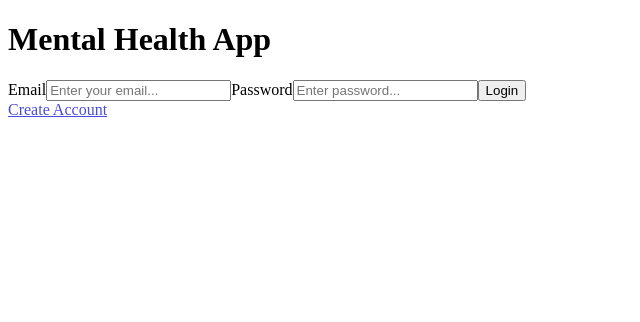
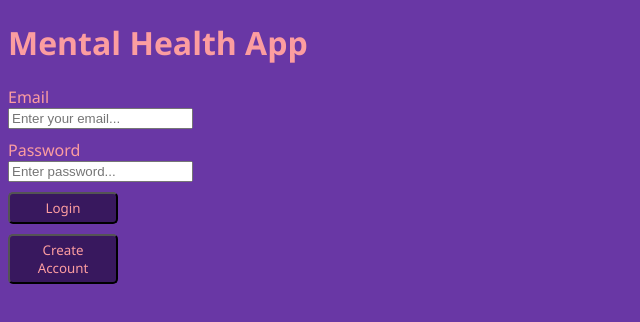
Before and after one commit to connerbenitez/MentalHealth, a React (Vite) app in the folder MentalHealth-main/my-react-app/: page / in a window 1280 px wide. Shown: the top 322 px of the page, without its empty margins (0-640 px from the left). Built offline with nearby package versions, Linux system fonts and the light colour scheme.

Commit message:
CSS styling

```diff
--- a/MentalHealth-main/my-react-app/src/App.css
+++ b/MentalHealth-main/my-react-app/src/App.css
@@ -1,4 +1,28 @@
-a {
-  color: rgb(75, 75, 219);
-  text-decoration: underline;
+body {
+  font-family: 'Segoe UI', Tahoma, Geneva, Verdana, sans-serif;
+  color: #FC9DA0;
+  background-color: #6937a5;
 }
+
+.login>label,
+.login>input {
+  display: flex;
+  flex-direction: column;
+}
+
+.login>input {
+  margin-bottom: 10px;
+}
+
+.login-button {
+  width: 110px;
+  margin-bottom: 10px;
+}
+
+button {
+  border-radius: 5px;
+  font-family: 'Segoe UI', Tahoma, Geneva, Verdana, sans-serif;
+  color: #FC9DA0;
+  padding: 5px 7px;
+  background-color: #38185e;
+}
--- a/MentalHealth-main/my-react-app/src/components/NavBar.jsx
+++ b/MentalHealth-main/my-react-app/src/components/NavBar.jsx
@@ -23,7 +23,7 @@ export default function NavBar() {
         <li className="nav-item"><a onClick={goToHomepage}>Home</a></li>
         <li className="nav-item"><a onClick={goToView}>View Entries</a></li>
         <li className="nav-item"><a onClick={goToAdd}>Add an Entry</a></li>
-        <li className="nav-item"><a onClick={goLogout}>Logout</a></li>
+        <li className="nav-item" id="logout"><a onClick={goLogout}>Logout</a></li>
       </ul>
     </nav>
   );
--- a/MentalHealth-main/my-react-app/src/components/Navbar.css
+++ b/MentalHealth-main/my-react-app/src/components/Navbar.css
@@ -1,5 +1,5 @@
 .nav-bar {
-    background-color: #0b0b0b;
+    background-color: #38185e;
     padding: 10px 10px;
   }
 
@@ -12,7 +12,12 @@
   }
 
   .nav-item {
-    margin: 0 15px;
+    margin: 0 10px;
+  }
+
+  #logout {
+    position: absolute;
+    right: 0;
   }
 
   .nav-item a {
@@ -25,6 +30,6 @@
   }
 
   .nav-item a:hover {
-    background-color: #555;
+    background-color: #553d71;
     color: #fff;
   }
--- a/MentalHealth-main/my-react-app/src/pages/Add.jsx
+++ b/MentalHealth-main/my-react-app/src/pages/Add.jsx
@@ -2,10 +2,10 @@ import NavBar from "../components/NavBar";
 import DailyEntry from "../components/dailyentry";
 
 export default function Add() {
-
-  return <>
-
-    <NavBar/>
+  return (
+    <>
+      <div className="Page">
+        <NavBar />
         <h1>Todo: Add an entry</h1>
         <div className="dailyentry">
           <div className="dailyentry">
@@ -13,7 +13,7 @@ export default function Add() {
             <DailyEntry />
           </div>
         </div>
-
+      </div>
     </>
-
+  );
 }
--- a/MentalHealth-main/my-react-app/src/pages/Home.jsx
+++ b/MentalHealth-main/my-react-app/src/pages/Home.jsx
@@ -1,23 +1,19 @@
 import NavBar from "../components/NavBar";
 import CheckDaily from "../components/check.daily";
 
-
 export default function Home() {
-  // get user name from local storage (for now), later change this to get it from database
+  // get user name from local storage
   const loggedInUserEmail = JSON.parse(localStorage.getItem("authToken")).email;
   const storedUsers = JSON.parse(localStorage.getItem("users") || "[]");
   const user = storedUsers.find((u) => u.email === loggedInUserEmail);
   return (
     <>
+      <div className="Page">
         <NavBar />
         <h1>Welcome {user.name}</h1>
         <h1>Mental Health Tracker</h1>
         <CheckDaily />
-
-
-
-
-
+      </div>
     </>
   );
 }
--- a/MentalHealth-main/my-react-app/src/pages/Logout.jsx
+++ b/MentalHealth-main/my-react-app/src/pages/Logout.jsx
@@ -1,11 +1,8 @@
-import { Navigate, useNavigate } from "react-router-dom";
-import Login from "./Login";
-
+import { Navigate } from "react-router-dom";
 
 export default function Logout() {
-
   //on logout: delete the auth token, then render the login page
 
-  localStorage.removeItem('authToken');
-  return <Login/>
+  localStorage.removeItem("authToken");
+  return <Navigate to="/" replace />;
 }
--- a/MentalHealth-main/my-react-app/src/pages/login.jsx
+++ b/MentalHealth-main/my-react-app/src/pages/login.jsx
@@ -37,6 +37,7 @@ export default function Login() {
 
   return (
     <>
+      <div className="Page">
         <h1>Mental Health App</h1>
 
         <form
@@ -64,10 +65,15 @@ export default function Login() {
             value={password}
             onChange={(e) => setPassword(e.target.value)}
           ></input>
-        <button type="submit">Login</button>
+          <button className="login-button" type="submit">
+            Login
+          </button>
         </form>
 
-      <a onClick={createAccount}>Create Account</a>
+        <button className="login-button" onClick={createAccount}>
+          Create Account
+        </button>
+      </div>
     </>
   );
 
```
Lines whose indentation alone changed are shown as unchanged.
